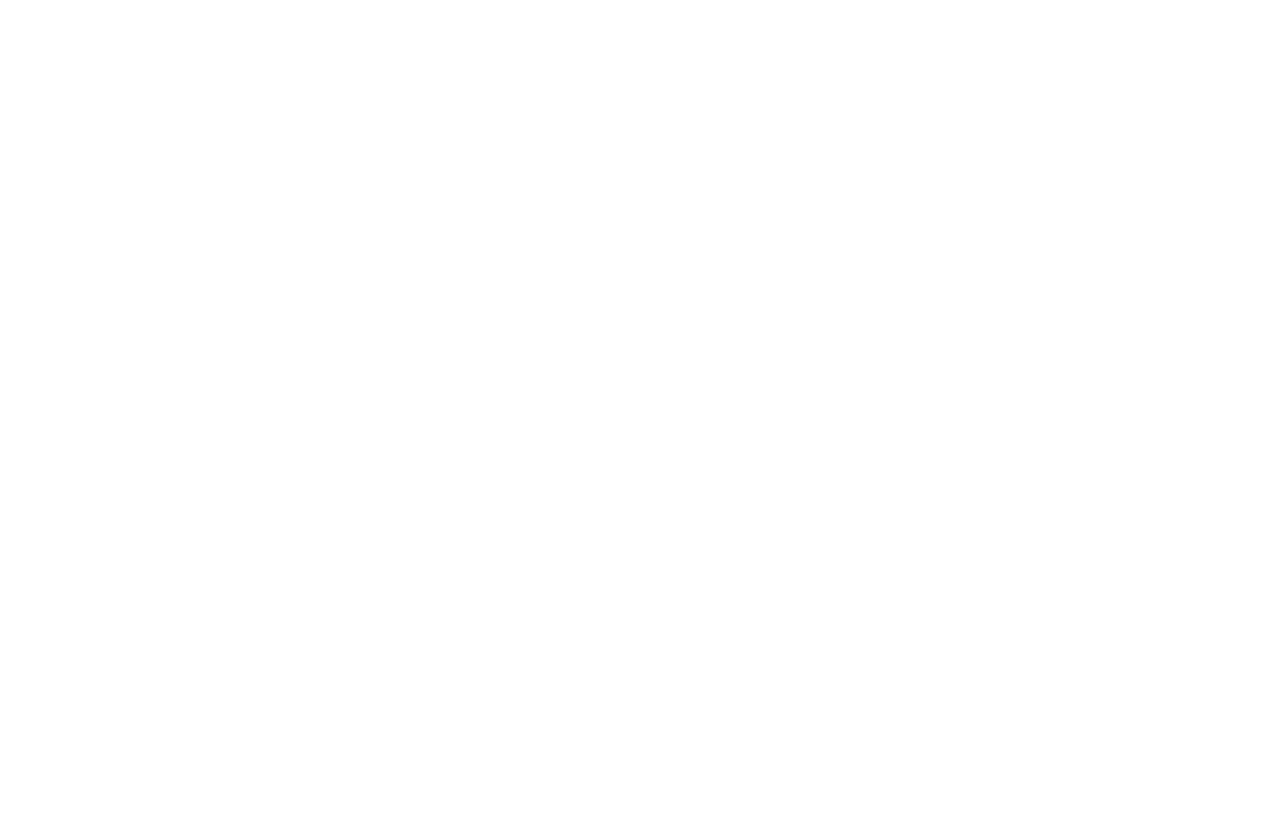
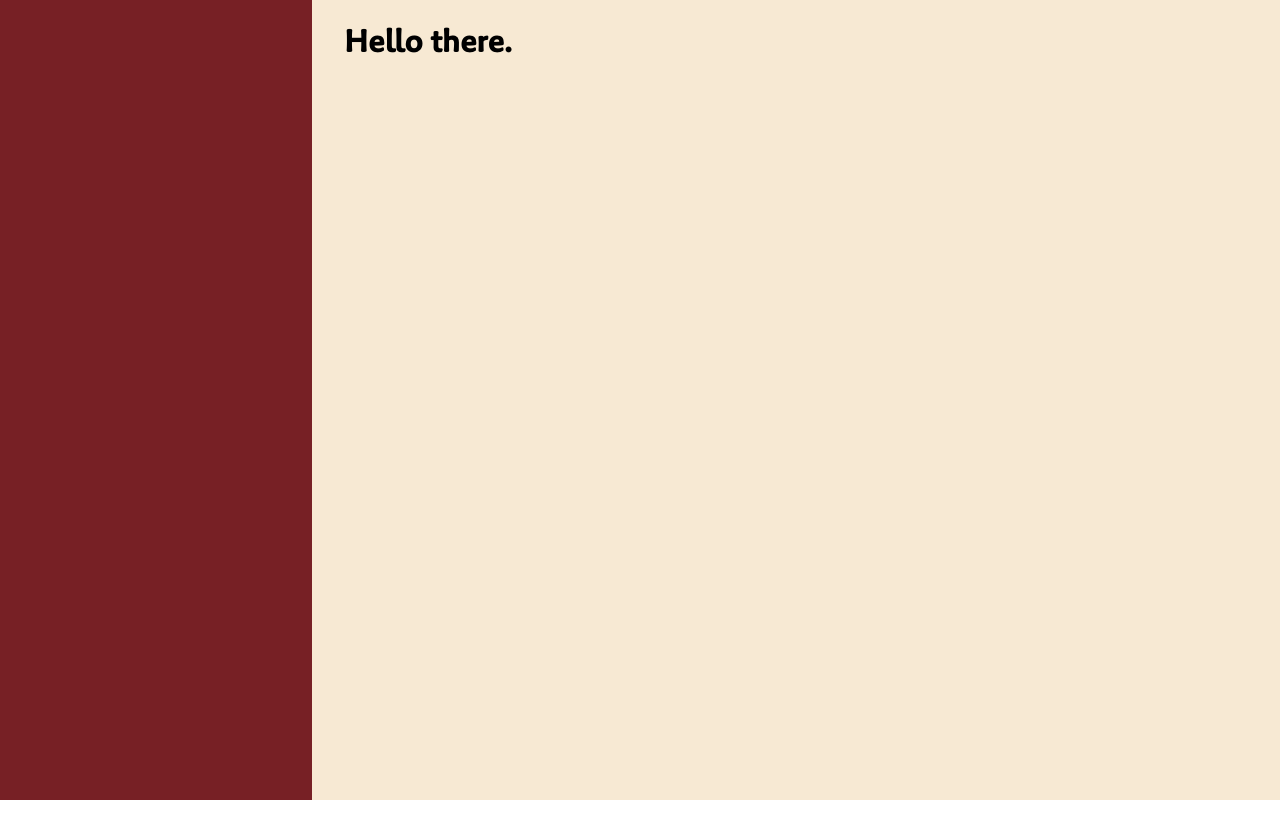
Before and after one commit to kurirohan/com, a website built with webpack: page src/index.html in a window 1280 px wide. Built offline with nearby package versions, Linux system fonts and the light colour scheme.

Commit message:
Add some skeleton stuff

```diff
--- a/package.json
+++ b/package.json
@@ -18,6 +18,7 @@
     "style-loader": "^4.0.0",
     "webpack": "^5.103.0",
     "webpack-cli": "^6.0.1",
+    "webpack-dev-server": "^5.2.2",
     "webpack-merge": "^6.0.1"
   }
 }
--- a/src/index.html
+++ b/src/index.html
@@ -3,11 +3,16 @@
 <head>
     <meta charset="UTF-8">
     <meta name="viewport" content="width=device-width, initial-scale=1.0">
-    <title>Dev Template</title>
+    <title>kurirohan</title>
     <!-- <link rel="stylesheet" href="styles/style.css"> -->
     <!-- <script type="module" src="./scripts/index.js"></script> -->
 </head>
 <body>
+    <div class="nav">
 
+    </div>
+    <div class="content">
+        <h1>Hello there.</h1>
+    </div>
 </body>
 </html>
--- a/src/styles/styles.css
+++ b/src/styles/styles.css
@@ -25,9 +25,22 @@
 
 body {
     min-height: 100vh;
+    margin: 0;
+    display: flex;
 }
 
 /* I LIKE TO SEE THE BOXES */
 /* body > *, body > * > * {
     border: 1px solid black;
 } */
+
+.nav {
+    flex: 1;
+    background-color: var(--accent-color);
+}
+
+.content {
+    flex: 3;
+    background-color: var(--primary-color);
+    padding-left: 2em;
+}
--- a/webpack.common.js
+++ b/webpack.common.js
@@ -26,10 +26,6 @@ module.exports = {
         use: ["style-loader", "css-loader"],
       },
       {
-        test: /\.html$/i,
-        loader: "html-loader",
-      },
-      {
         test: /\.(png|svg|jpg|jpeg|gif)$/i,
         type: "asset/resource",
       }
```
Also changed, not shown: README.md, 1 other file.
